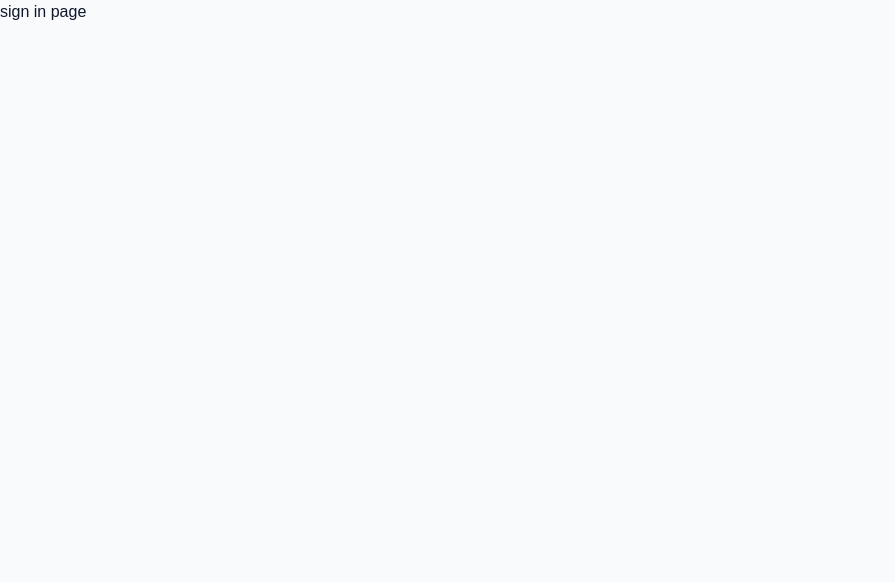
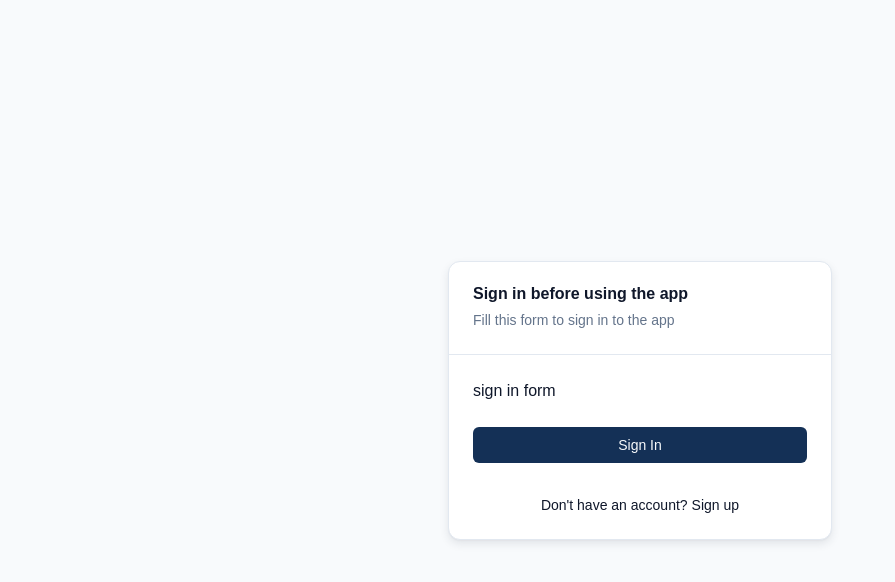
Before and after one commit to yunusmujadidi/todo-monorepo, a Next.js app in the folder apps/frontend/: page /sign-in in a window 1280 px wide. Shown: the top 582 px of the page, without its empty margins (0-895 px from the left). Built offline with nearby package versions, Linux system fonts and the light colour scheme.

Commit message:
feat: add auth pages

```diff
--- a/apps/frontend/src/app/(auth)/(routes)/sign-in/page.tsx
+++ b/apps/frontend/src/app/(auth)/(routes)/sign-in/page.tsx
@@ -1,5 +1,43 @@
+import { Button } from "@/components/ui/button";
+import {
+  Card,
+  CardContent,
+  CardDescription,
+  CardFooter,
+  CardHeader,
+  CardTitle,
+} from "@/components/ui/card";
+import Link from "next/link";
+
+// TODO: add sign in form
 const SignInPage = () => {
-  return <div>sign in page</div>;
+  return (
+    // container
+    <div className="flex w-full h-screen items-center justify-center">
+      <Card className="w-full max-w-sm">
+        <CardHeader className="border-b">
+          <CardTitle>Sign in before using the app</CardTitle>
+          <CardDescription>
+            Fill this form to sign in to the app
+          </CardDescription>
+        </CardHeader>
+        <CardContent>sign in form</CardContent>
+        <CardFooter className="flex-col gap-2">
+          <Button type="submit" className="w-full">
+            Sign In
+          </Button>
+          <div className="mt-6">
+            <p className="text-sm ">
+              Don&apos;t have an account?
+              <Link className="ml-1 hover:underline" href="/sign-up">
+                Sign up
+              </Link>
+            </p>
+          </div>
+        </CardFooter>
+      </Card>
+    </div>
+  );
 };
 
 export default SignInPage;
--- a/apps/frontend/src/app/(auth)/(routes)/sign-up/page.tsx
+++ b/apps/frontend/src/app/(auth)/(routes)/sign-up/page.tsx
@@ -1,5 +1,43 @@
+import { Button } from "@/components/ui/button";
+import {
+  Card,
+  CardContent,
+  CardDescription,
+  CardFooter,
+  CardHeader,
+  CardTitle,
+} from "@/components/ui/card";
+import Link from "next/link";
+
+// TODO: add sign up form
 const SignUpPage = () => {
-  return <div>sign up page</div>;
+  return (
+    // container
+    <div className="flex w-full h-screen items-center justify-center">
+      <Card className="w-full max-w-sm">
+        <CardHeader className="border-b">
+          <CardTitle>Sign up to create an account</CardTitle>
+          <CardDescription>
+            Fill this form to sign up to the app
+          </CardDescription>
+        </CardHeader>
+        <CardContent>sign iup form</CardContent>
+        <CardFooter className="flex-col gap-2">
+          <Button type="submit" className="w-full">
+            Sign Up
+          </Button>
+          <div className="mt-6">
+            <p className="text-sm ">
+              Already have an account?
+              <Link className="ml-1 hover:underline" href="/sign-in">
+                Sign in
+              </Link>
+            </p>
+          </div>
+        </CardFooter>
+      </Card>
+    </div>
+  );
 };
 
 export default SignUpPage;
--- /dev/null
+++ b/apps/frontend/src/components/ui/card.tsx
@@ -0,0 +1,92 @@
+import * as React from "react"
+
+import { cn } from "@/lib/utils"
+
+function Card({ className, ...props }: React.ComponentProps<"div">) {
+  return (
+    <div
+      data-slot="card"
+      className={cn(
+        "bg-card text-card-foreground flex flex-col gap-6 rounded-xl border py-6 shadow-sm",
+        className
+      )}
+      {...props}
+    />
+  )
+}
+
+function CardHeader({ className, ...props }: React.ComponentProps<"div">) {
+  return (
+    <div
+      data-slot="card-header"
+      className={cn(
+        "@container/card-header grid auto-rows-min grid-rows-[auto_auto] items-start gap-2 px-6 has-data-[slot=card-action]:grid-cols-[1fr_auto] [.border-b]:pb-6",
+        className
+      )}
+      {...props}
+    />
+  )
+}
+
+function CardTitle({ className, ...props }: React.ComponentProps<"div">) {
+  return (
+    <div
+      data-slot="card-title"
+      className={cn("leading-none font-semibold", className)}
+      {...props}
+    />
+  )
+}
+
+function CardDescription({ className, ...props }: React.ComponentProps<"div">) {
+  return (
+    <div
+      data-slot="card-description"
+      className={cn("text-muted-foreground text-sm", className)}
+      {...props}
+    />
+  )
+}
+
+function CardAction({ className, ...props }: React.ComponentProps<"div">) {
+  return (
+    <div
+      data-slot="card-action"
+      className={cn(
+        "col-start-2 row-span-2 row-start-1 self-start justify-self-end",
+        className
+      )}
+      {...props}
+    />
+  )
+}
+
+function CardContent({ className, ...props }: React.ComponentProps<"div">) {
+  return (
+    <div
+      data-slot="card-content"
+      className={cn("px-6", className)}
+      {...props}
+    />
+  )
+}
+
+function CardFooter({ className, ...props }: React.ComponentProps<"div">) {
+  return (
+    <div
+      data-slot="card-footer"
+      className={cn("flex items-center px-6 [.border-t]:pt-6", className)}
+      {...props}
+    />
+  )
+}
+
+export {
+  Card,
+  CardHeader,
+  CardFooter,
+  CardTitle,
+  CardAction,
+  CardDescription,
+  CardContent,
+}
```
